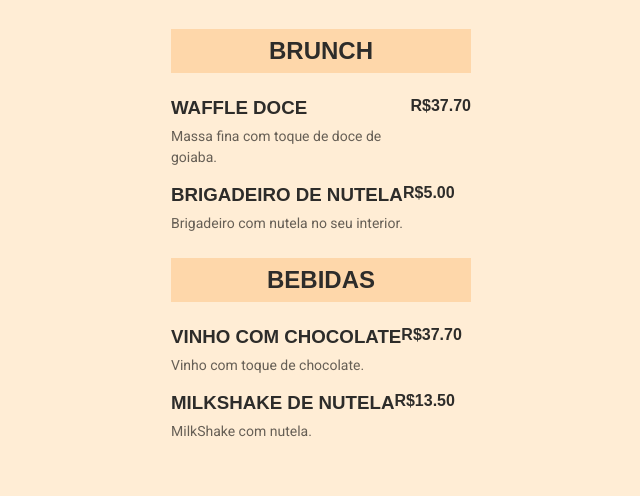
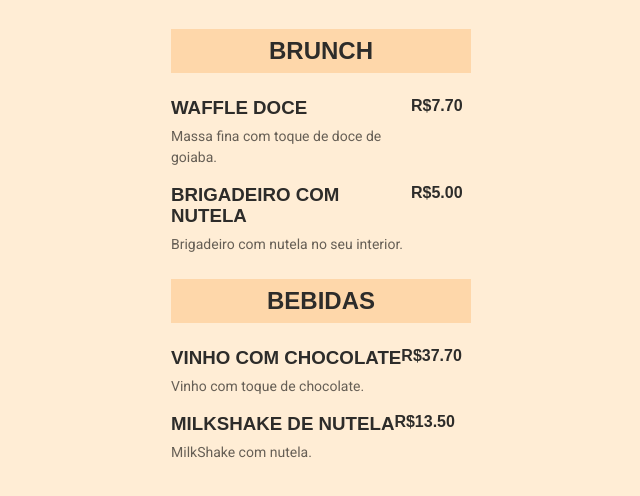
Before and after one commit to RonierisonBraz/Maratona_explorer_3.0, a plain HTML site: page index.html in a window 1280 px wide. Shown: the part 130-626 px from the top of the page, without its empty margins (319-959 px from the left). Drawn offline with Linux system fonts and the light colour scheme.

Commit message:
ateração preços novamente

```diff
--- a/index.html
+++ b/index.html
@@ -28,12 +28,12 @@
           </p>
         </div>
 
-        <strong class="price">R$37.70</strong>
+        <strong class="price">R$7.70</strong>
       </li>
 
       <li>
         <div class="details">
-          <h3>Brigadeiro de nutela</h3>
+          <h3>Brigadeiro com nutela</h3>
           <p class="description">
             Brigadeiro com nutela no seu interior.
           </p>
```
